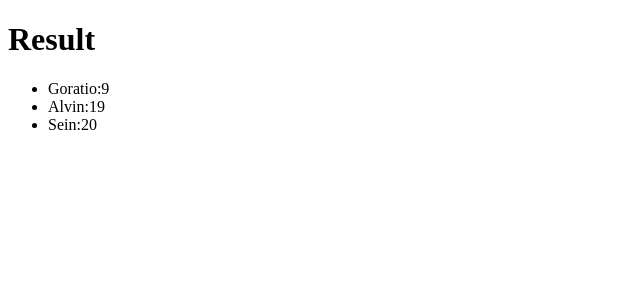
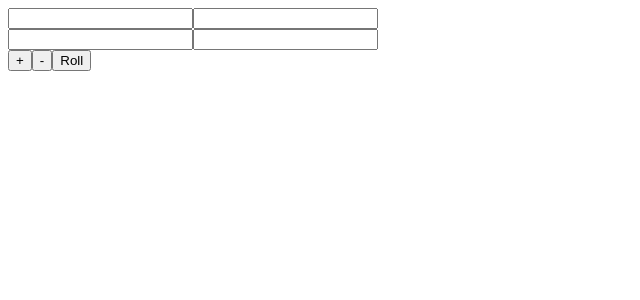
Before and after one commit to Taniel49/init-roller, a React (Create React App) app: page / in a window 1280 px wide. Shown: the top 300 px of the page, without its empty margins (0-640 px from the left). Built offline with nearby package versions, Linux system fonts and the light colour scheme.

Commit message:
added initial form functioning and displaying results

```diff
--- a/src/components/App/App.js
+++ b/src/components/App/App.js
@@ -4,38 +4,77 @@ import Result from '../Result/Result';
 import Form from '../Form/Form';
 
 function App() {
-    const initListUnsorted = [{
-        name: 'Sein',
-        mod: +1,
-        result: 20
-    }, {
-        name: 'Alvin',
-        mod: +3,
-        result: 19
-    }, {
-        name: 'Goratio',
-        mod: +2,
-        result: 9
-    }];
-    const [isResult, setIsResult] = React.useState(true);
+    const [sortedArray, setSortedArray] = React.useState([])
+    const [isResult, setIsResult] = React.useState(false);
+    const [formValues, setFormValues] = React.useState([
+        {
+            charMame: "",
+            initModif: ""
+        },
+        {
+            charMame: "",
+            initModif: ""
+        },
+    ]);
 
-    function compare(a, b) {
-        if (a.result < b.result) {
-            return -1;
+    const handleChange = (e, index) => {
+        const values = [...formValues];
+
+        if (e.target.id === 'charName' + index) {
+            values[index].charMame = e.target.value;
+        } else {
+            values[index].initModif = e.target.value;
         }
-        if (a.result > b.result) {
-            return 1;
-        }
-        return 0;
+
+        setFormValues(values);
+    };
+
+    const add = () => {
+        const values = [...formValues];
+
+        values.push({
+            charMame: "",
+            initModif: ""
+        })
+
+        setFormValues(values);
     }
 
-    let sortedArr = [...initListUnsorted].sort(compare);
+    const remove = () => {
+        const values = [...formValues];
+        values.splice(-1, 1)
+        setFormValues(values);
+    }
+
+    function rollResults(){
+        const values = [...formValues];
+
+        const newResults = values.map((char)=>{
+            return {
+                charMame: char.charMame,
+                initModif: char.initModif,
+                result: (Math.floor(Math.random() * 20) + 1)+Number(char.initModif)
+            }
+        })
+
+        setSortedArray(newResults);
+
+        setIsResult(true)
+    }
 
     return (
         <div className="root">
-            {isResult ? <Result
-                list={sortedArr}
-            /> : <Form/>}
+            {isResult ?
+                <Result
+                    list={sortedArray}
+                    isResult={isResult}
+                /> :
+                <Form
+                formValues={formValues}
+                handleChange={handleChange}
+                rollResults={rollResults}
+                add={add}
+                remove={remove}/>}
         </div>
     );
 }
--- a/src/components/Form/Form.js
+++ b/src/components/Form/Form.js
@@ -1,8 +1,70 @@
 import React from 'react';
+import Input from "../Input/Input";
 
-function Form() {
+function Form(props) {
+    /*const [formValues, setFormValues] = React.useState([
+        {
+            charMame: "",
+            initModif: ""
+        },
+        {
+            charMame: "",
+            initModif: ""
+        },
+    ]);
+
+    const handleChange = (e, index) => {
+        const values = [...formValues];
+
+        if (e.target.id === 'charName' + index) {
+            values[index].charMame = e.target.value;
+        } else {
+            values[index].initModif = e.target.value;
+        }
+
+        setFormValues(values);
+    };
+
+    const add = () => {
+        const values = [...formValues];
+
+        values.push({
+            charMame: "",
+            initModif: ""
+        })
+
+        setFormValues(values);
+    }
+
+    const remove = () => {
+        const values = [...formValues];
+        values.splice(-1, 1)
+        setFormValues(values);
+    }*/
+
+    const handleSubmit = (e) => {
+        e.preventDefault();
+
+        props.rollResults();
+    };
+
     return (
-        <div>form</div>
+        <div className="App">
+            <form onSubmit={handleSubmit}>
+                {props.formValues.map((obj, index) => (
+                    <Input
+                        key={index}
+                        onChange={props.handleChange}
+                        index={index}
+                    />
+                ))}
+                <button type="button" onClick={props.add}>+</button>
+                <button type="button" onClick={props.remove}>-</button>
+                <button type="submit">
+                    Roll
+                </button>
+            </form>
+        </div>
     );
 }
 
--- /dev/null
+++ b/src/components/Input/Input.js
@@ -0,0 +1,24 @@
+import React from "react";
+
+function Input(props) {
+    return (
+        <div>
+            <div className="input">
+                <input
+                    required={true}
+                    type={"text"}
+                    id={'charName'+props.index}
+                    onChange={(e) => props.onChange(e, props.index)}
+                />
+                <input
+                    required={true}
+                    type={"number"}
+                    id={'initModif'+props.index}
+                    onChange={(e) => props.onChange(e, props.index)}
+                />
+            </div>
+        </div>
+    );
+}
+
+export default Input
--- a/src/components/Result/Result.js
+++ b/src/components/Result/Result.js
@@ -1,20 +1,35 @@
-import React, {useEffect} from 'react';
+import React from 'react';
 import CharacterResult from "../CharacterResult/CharacterResult";
 
 function Result(props) {
-    const [initListSorted, setInitListSorted] = React.useState([]);
+    const [results, setResults] = React.useState([]);
 
-    useEffect(()=>setInitListSorted(props.list))
+    function compare(a, b) {
+        if (a.result > b.result) {
+            return -1;
+        }
+        if (a.result < b.result) {
+            return 1;
+        }
+        return 0;
+    }
+
+    React.useEffect(() => {
+            const sortedArr = [...props.list].sort(compare);
+            setResults(sortedArr)
+        },
+        [props.isResult])
+
 
     return (
         <div>
             <h1>Result</h1>
             <ul>
                 {
-                    initListSorted.map((character) =>
+                    results.map((character, index) =>
                         <CharacterResult
-                            key={character.name}
-                            name={character.name}
+                            key={index}
+                            name={character.charMame}
                             result={character.result}/>
                     )
                 }
```
Also changed, not shown: src/components/Input/input.css (added).
